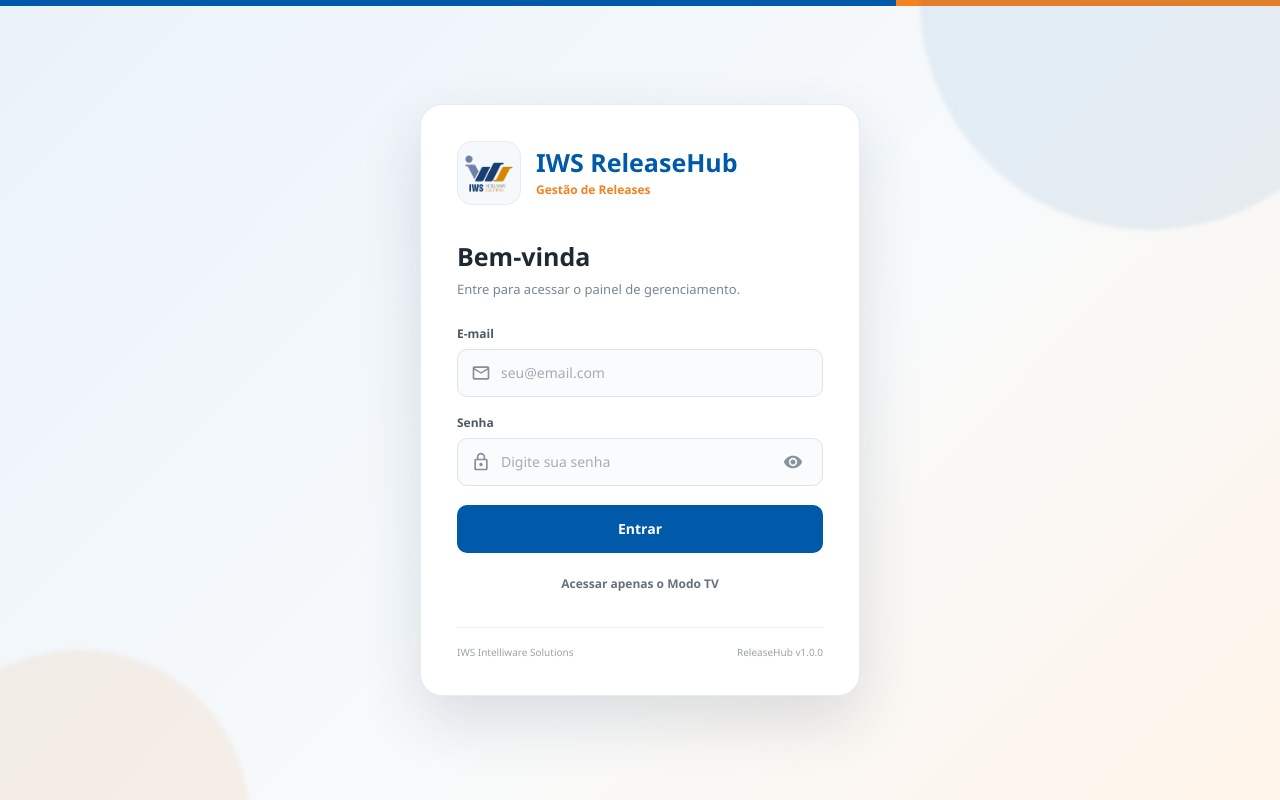
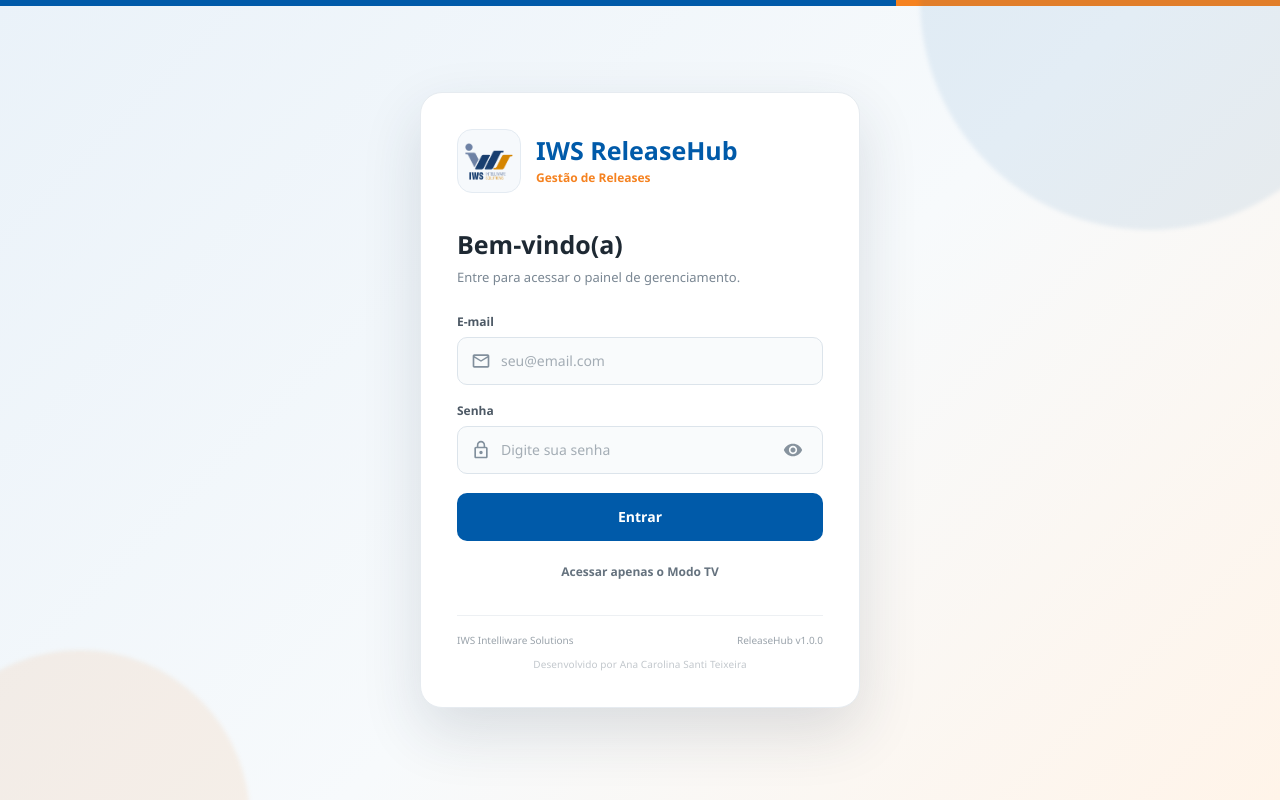
Before and after one commit to acsanti3-bit/ReleaseHub, a React (Vite) app in the folder frontend/: page /login in a window 1280 px wide. Built offline with nearby package versions, Linux system fonts and the light colour scheme; no server answers.

Commit message:
feat: ajusta mensagem e credito da tela de login

```diff
--- a/frontend/src/pages/Login/Login.css
+++ b/frontend/src/pages/Login/Login.css
@@ -468,12 +468,6 @@
 
 .login-footer{
 
-    display:flex;
-
-    justify-content:space-between;
-
-    gap:15px;
-
     margin-top:25px;
 
     padding-top:17px;
@@ -483,6 +477,36 @@
     color:#9AA3AB;
 
     font-size:10px;
+
+}
+
+
+.login-footer-main{
+
+    display:flex;
+
+    justify-content:space-between;
+
+    gap:15px;
+
+}
+
+
+.login-credit{
+
+    display:block;
+
+    margin-top:10px;
+
+    text-align:center;
+
+    color:#9AA3AB;
+
+    font-size:10px;
+
+    opacity:.6;
+
+    letter-spacing:.1px;
 
 }
 
@@ -512,7 +536,7 @@
     }
 
 
-    .login-footer{
+    .login-footer-main{
 
         flex-direction:column;
 
--- a/frontend/src/pages/Login/Login.tsx
+++ b/frontend/src/pages/Login/Login.tsx
@@ -211,7 +211,7 @@
         <div className="login-heading">
 
           <h2>
-            Bem-vinda
+            Bem-vindo(a)
           </h2>
 
           <p>
@@ -351,12 +351,20 @@
 
         <footer className="login-footer">
 
-          <span>
-            IWS Intelliware Solutions
-          </span>
+          <div className="login-footer-main">
 
-          <span>
-            ReleaseHub v1.0.0
+            <span>
+              IWS Intelliware Solutions
+            </span>
+
+            <span>
+              ReleaseHub v1.0.0
+            </span>
+
+          </div>
+
+          <span className="login-credit">
+            Desenvolvido por Ana Carolina Santi Teixeira
           </span>
 
         </footer>
```
